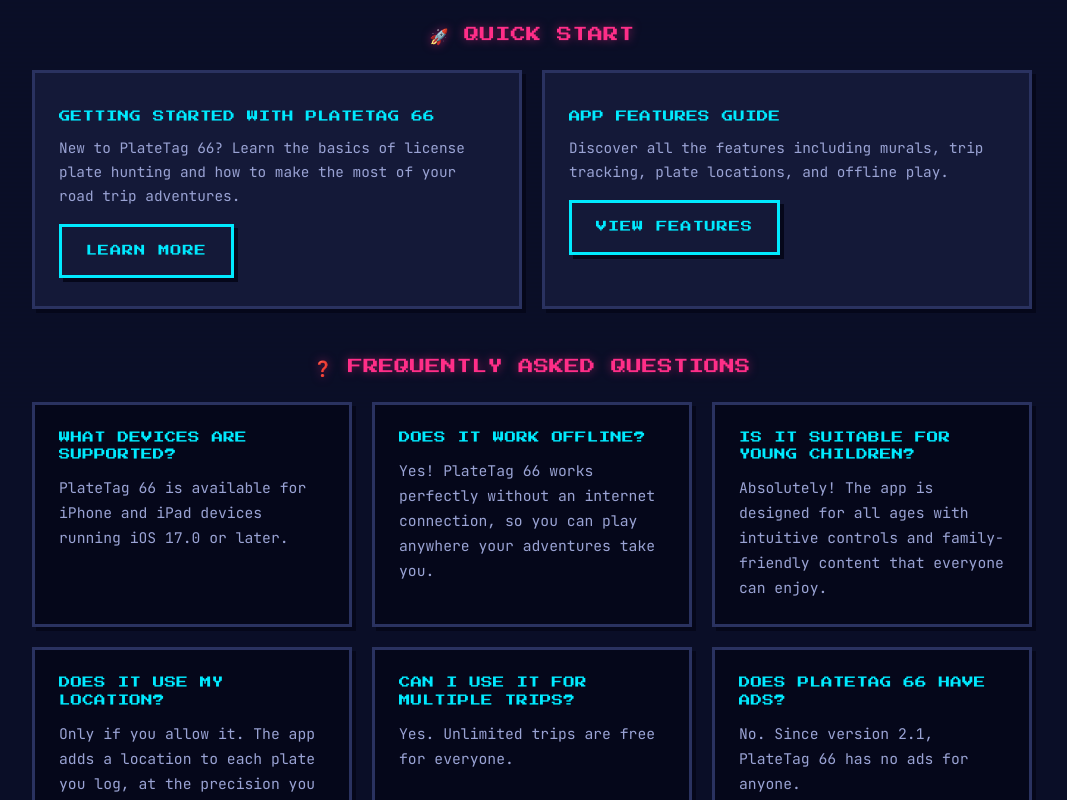
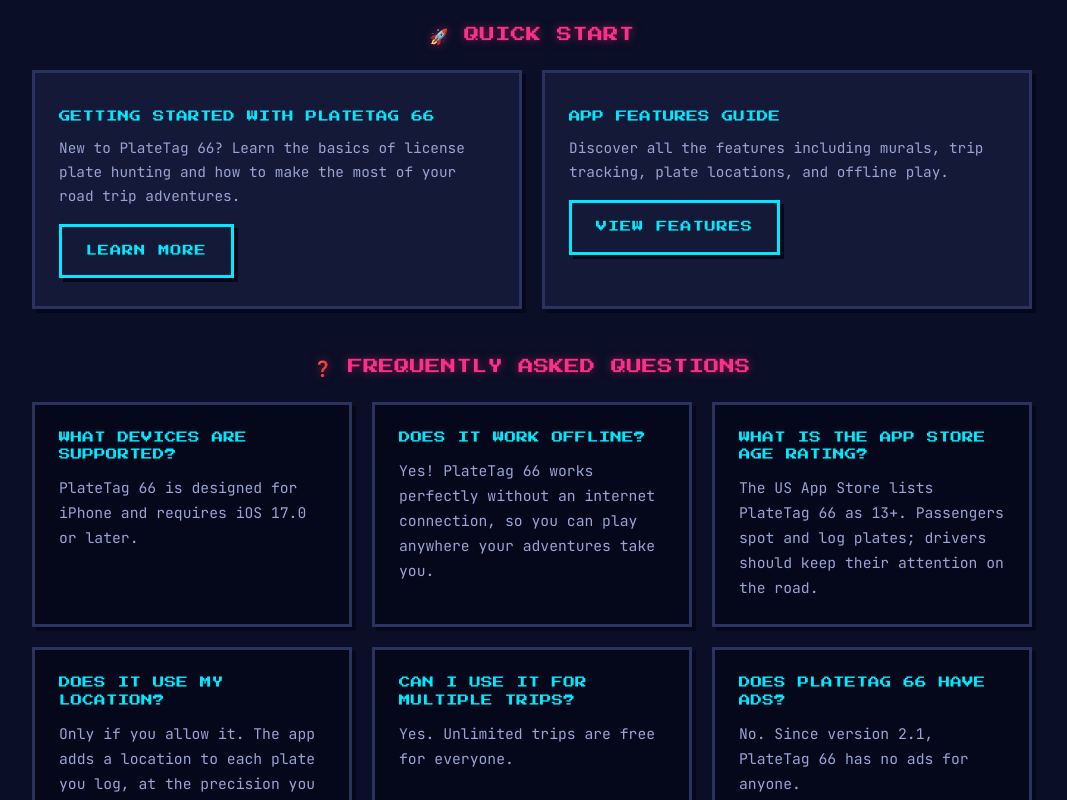
Before and after one commit to tslowery78/sidequestforge-website, a plain HTML site: page help.html in a window 1280 px wide. Shown: the part 392-1192 px from the top of the page, without its empty margins (108-1175 px from the left). Drawn offline with Linux system fonts and the light colour scheme.

Commit message:
Nightly website improvement 2026-11-22 (partial; open: Etsy URL and active listings unverified; Cults3D, three labs, and lights inaccessible—unchanged. Browser rendering block)

```diff
--- a/help.html
+++ b/help.html
@@ -78,7 +78,7 @@
                         <div class="faq-grid">
                             <div class="faq-item">
                                 <h3 class="faq-question">What devices are supported?</h3>
-                                <p class="faq-answer">PlateTag 66 is available for iPhone and iPad devices running iOS 17.0 or later.</p>
+                                <p class="faq-answer">PlateTag 66 is designed for iPhone and requires iOS 17.0 or later.</p>
                             </div>
 
                             <div class="faq-item">
@@ -87,8 +87,8 @@
                             </div>
 
                             <div class="faq-item">
-                                <h3 class="faq-question">Is it suitable for young children?</h3>
-                                <p class="faq-answer">Absolutely! The app is designed for all ages with intuitive controls and family-friendly content that everyone can enjoy.</p>
+                                <h3 class="faq-question">What is the App Store age rating?</h3>
+                                <p class="faq-answer">The US App Store lists PlateTag 66 as 13+. Passengers spot and log plates; drivers should keep their attention on the road.</p>
                             </div>
 
                             <div class="faq-item">
```
